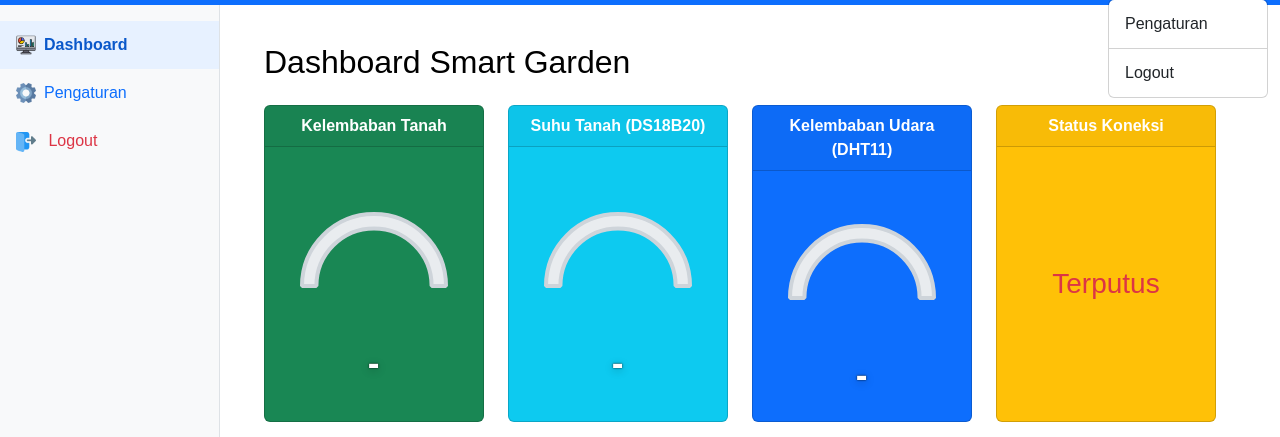
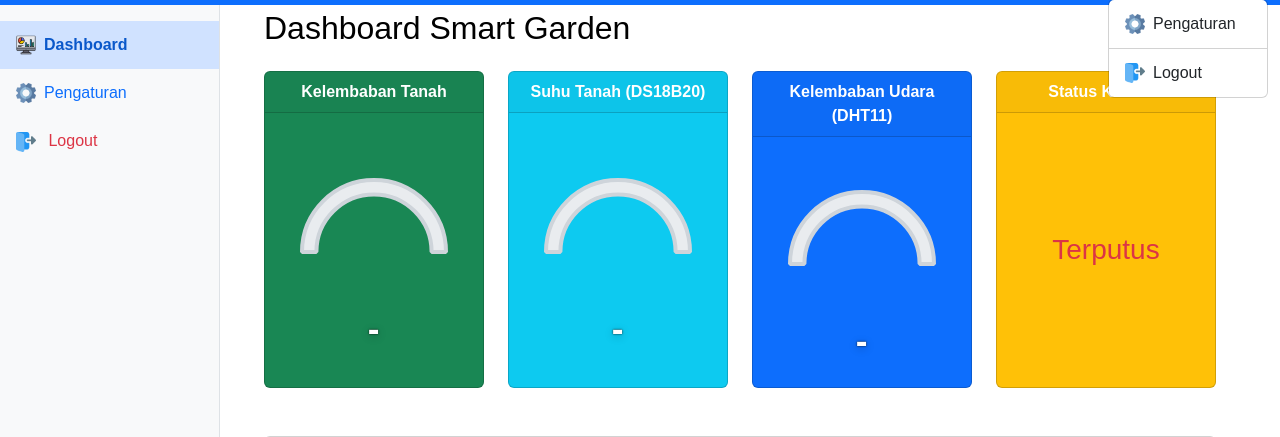
Before and after one commit to AchmadMahfud26/SG, a PHP site: page / in a window 1280 px wide, after a click that opens the changed part. Shown: the part 51-488 px from the top of the page. Run offline with PHP 8.4, Linux system fonts and the light colour scheme; the visitor is signed in with stand-in values (Sample User, id 1); data that the repository does not hold is empty.

Commit message:
mtcsidebar

```diff
--- a/assets/css/style.css
+++ b/assets/css/style.css
@@ -71,6 +71,13 @@ h1.h2.mb-4.text-success {
   transition: background-color 0.3s ease, color 0.3s ease;
 }
 
+.dropdown-menu .dropdown-item img {
+  width: 20px;
+  height: 20px;
+  margin-right: 0.5rem;
+  vertical-align: middle;
+}
+
 .sidebar .nav-link:hover {
   background-color: #e7f1ff;
   color: #0a58ca;
@@ -82,19 +89,53 @@ h1.h2.mb-4.text-success {
   color: #0a58ca;
 }
 
+.sidebar .nav-link:hover {
+  background-color: #e7f1ff;
+  color: #0a58ca;
+}
+
+.sidebar .nav .nav-link.active {
+  font-weight: bold;
+  background-color: #d0e2ff;
+  color: #0a58ca;
+}
+
+.sidebar .nav .nav-link:hover {
+  background-color: #d0e2ff;
+  color: #0a58ca;
+}
+
 .sidebar .nav-link.text-danger {
   color: #dc3545;
 }
 
 .main-content {
   margin-left: 100px;
-  padding: 2rem;
+  padding-left: 2rem;
+  padding-right: 2rem;
+  padding-top: 15px;
   margin-top: 15px;
-  transition: margin-left 0.3s ease;
+  transition: margin-left 0.3s ease, padding 0.3s ease;
 }
 
 .main-content.expanded {
   margin-left: 0;
+  padding-left: 2rem;
+  padding-right: 2rem;
+}
+
+@media (max-width: 768px) {
+  .main-content {
+    margin-left: 0;
+    padding-left: 1rem;
+    padding-right: 1rem;
+    padding-top: 15px;
+  }
+
+  .main-content.expanded {
+    padding-left: 1rem;
+    padding-right: 1rem;
+  }
 }
 
 .card {
--- a/includes/header.php
+++ b/includes/header.php
@@ -34,10 +34,16 @@ if (session_status() === PHP_SESSION_NONE) {
         </span>
         <img src="avatar.php" alt="Avatar" class="rounded-circle border border-light" width="40" height="40" />
       </a>
-      <ul class="dropdown-menu dropdown-menu-end" aria-labelledby="profileDropdown">
-        <li><a class="dropdown-item" href="profile.php">Pengaturan</a></li>
+        <ul class="dropdown-menu dropdown-menu-end" aria-labelledby="profileDropdown">
+        <li><a class="dropdown-item d-flex align-items-center" href="profile.php">
+          <img src="assets/img/002-cogwheel.png" alt="Settings Icon" width="20" height="20" class="me-2" />
+          Pengaturan
+        </a></li>
         <li><hr class="dropdown-divider"></li>
-        <li><a class="dropdown-item" href="logout.php">Logout</a></li>
+        <li><a class="dropdown-item d-flex align-items-center" href="logout.php">
+          <img src="assets/img/004-logout.png" alt="Logout Icon" width="20" height="20" class="me-2" />
+          Logout
+        </a></li>
       </ul>
     </div>
   </div>
--- a/includes/sidebar.php
+++ b/includes/sidebar.php
@@ -1,24 +1,27 @@
 <?php
 // includes/sidebar.php
+?>
+<?php
+$current_page = basename($_SERVER['PHP_SELF']);
 ?>
 <nav id="sidebarMenu" class="col-md-3 col-lg-2 d-md-block bg-light sidebar collapse vh-100">
     <button type="button" class="btn btn-link text-end w-100 d-lg-none mb-2" data-bs-toggle="collapse" data-bs-target="#sidebarMenu" aria-label="Tutup Sidebar" style="font-size:1.5rem;">&times;</button>
     <ul class="nav flex-column">
       <li class="nav-item">
-        <a class="nav-link active d-flex align-items-center" aria-current="page" href="index.php">
+        <a class="nav-link d-flex align-items-center <?php echo ($current_page == 'index.php') ? 'active' : ''; ?>" aria-current="page" href="index.php">
           <img src="assets/img/001-dashboard.png" alt="Dashboard Icon" width="20" height="20" class="me-2" />
           Dashboard
         </a>
       </li>
             <li class="nav-item">
-              <a class="nav-link d-flex align-items-center" href="#settingsSubmenu" data-bs-toggle="collapse" role="button" aria-expanded="false" aria-controls="settingsSubmenu">
+              <a class="nav-link d-flex align-items-center <?php echo in_array($current_page, ['profile.php']) ? '' : 'collapsed'; ?>" href="#settingsSubmenu" data-bs-toggle="collapse" role="button" aria-expanded="<?php echo in_array($current_page, ['profile.php']) ? 'true' : 'false'; ?>" aria-controls="settingsSubmenu">
                 <img src="assets/img/002-cogwheel.png" alt="Settings Icon" width="20" height="20" class="me-2" />
                 Pengaturan
               </a>
-              <div class="collapse" id="settingsSubmenu">
+              <div class="collapse <?php echo in_array($current_page, ['profile.php']) ? 'show' : ''; ?>" id="settingsSubmenu">
                 <ul class="nav flex-column ms-3">
                   <li class="nav-item">
-                    <a class="nav-link d-flex align-items-center" href="profile.php">
+                    <a class="nav-link d-flex align-items-center <?php echo ($current_page == 'profile.php') ? 'active' : ''; ?>" href="profile.php">
                       <img src="assets/img/003-profile.png" alt="Profil User Icon" width="16" height="16" class="me-2" />
                       Profil User
                     </a>
--- a/profile.php
+++ b/profile.php
@@ -27,7 +27,7 @@ if (!$user) {
 
 <?php include 'includes/header.php'; ?>
 
-<div class="container mt-5 pt-5" style="max-width: 600px;">
+<div class="mt-5 pt-5 main-content">
     <h2>Profil User</h2>
 
     <?php if ($error): ?>
```
